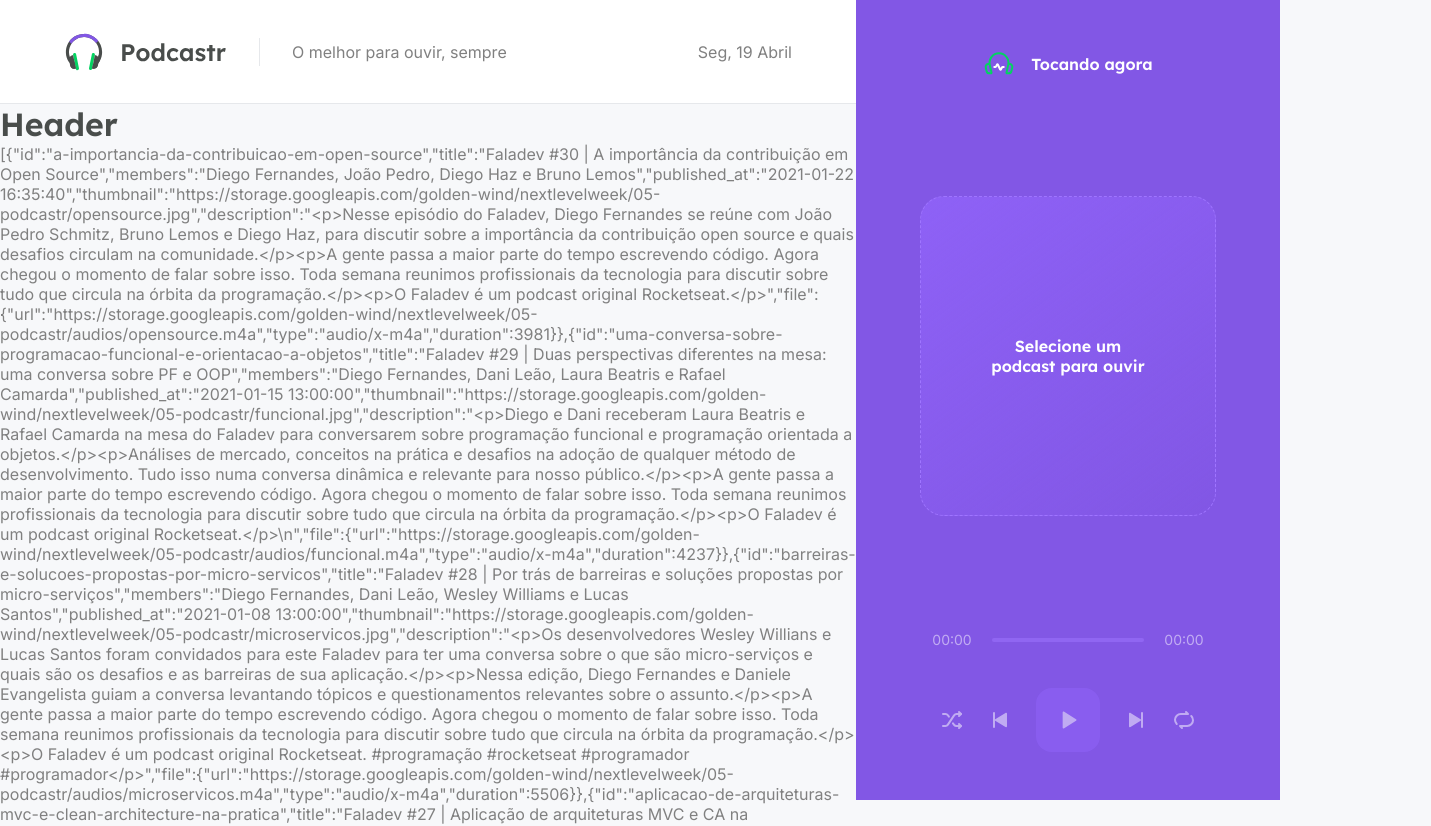
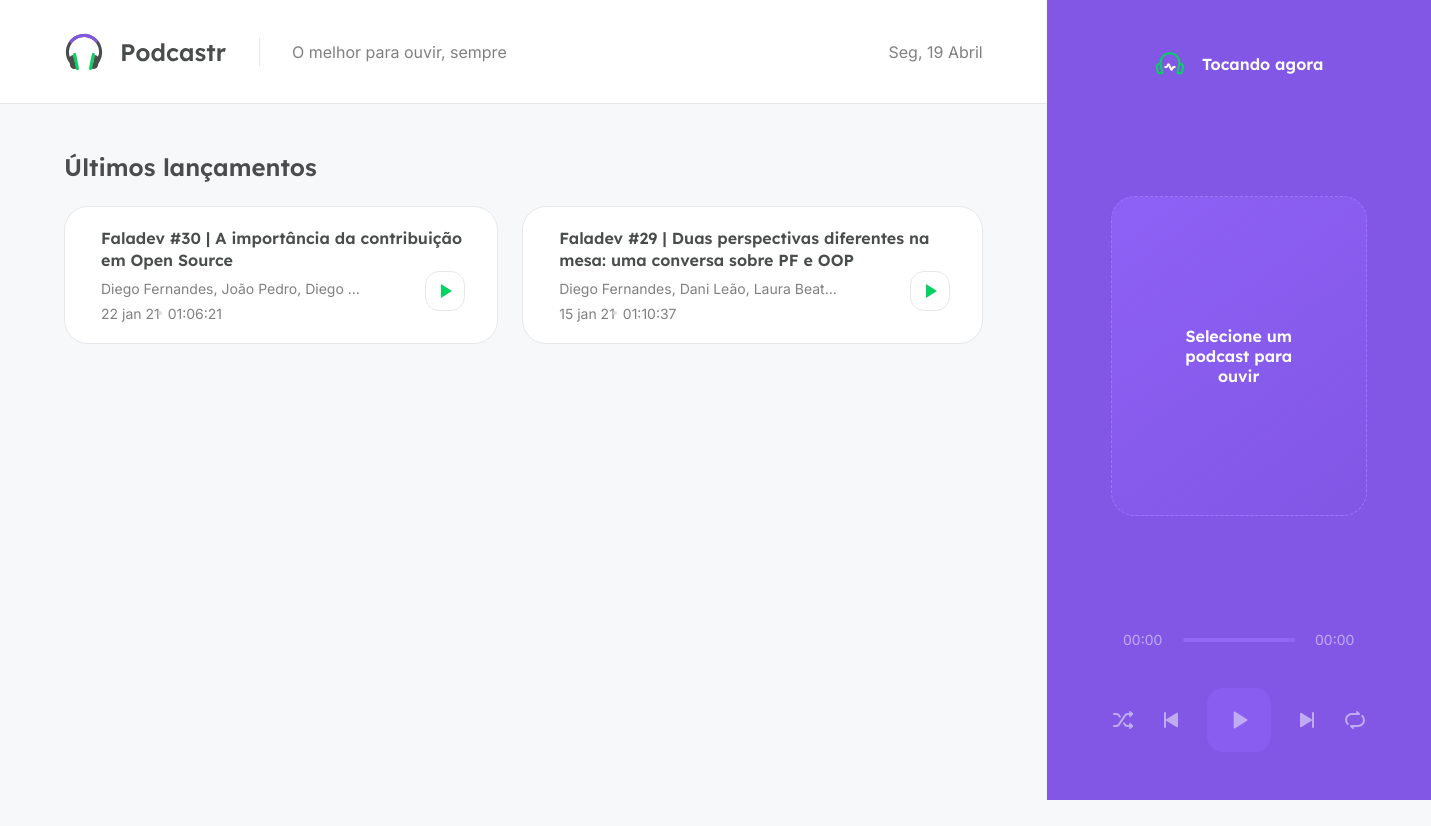
Before and after one commit to JCDMeira/podcastr-nlw5, a Next.js app: page / in a window 1280 px wide. Shown: the top 826 px of the page, 1431 px wide, since content can reach past the window. After the commit the page ends 800 px from the top, so only its background shows below. Built offline with nearby package versions, Linux system fonts and the light colour scheme; data requests are answered from the project's data file; grey boxes are pictures that could not be loaded.

Commit message:
Adiciona últimos episódios

```diff
--- /dev/null
+++ b/next.config.js
@@ -0,0 +1,5 @@
+module.exports = {
+    images:{
+        domains: ['storage.googleapis.com']
+    }
+}
--- a/package.json
+++ b/package.json
@@ -9,6 +9,7 @@
     "server": "json-server server.json -w -d 750 -p 3333"
   },
   "dependencies": {
+    "axios": "^0.21.1",
     "date-fns": "^2.21.1",
     "next": "10.1.3",
     "react": "17.0.2",
--- /dev/null
+++ b/src/pages/home.module.scss
@@ -0,0 +1,112 @@
+.homePage{
+    padding: 0 4rem;
+    height: calc(100vh - 6.5rem);
+    overflow-y: scroll;
+
+    h2{
+        margin-top: 3rem;
+        margin-bottom: 1.5rem;
+    }
+}
+.latesEpisodes{
+    ul{
+        list-style: none;
+        display: flex;
+        grid-template-columns: repeat(2, 1fr);
+        gap: 1.5rem;
+
+        li{
+            background: var(--white);
+            border: 1px solid var(--gray-100);
+            padding: 1.25rem;
+            border-radius: 1.5rem;
+            position: relative;
+
+            display: flex;
+            align-items: center;
+
+            img{
+                width: 6rem;
+                height: 6rem;
+                border-radius: 1rem;
+            }
+
+            .episodeDetails{
+                flex: 1;
+                margin-left: 1rem;
+
+                a{
+                    display: block;
+                    color: var(--gray-800);
+                    font-family: Lexend, sans-serif;
+                    font-weight: 600;
+                    text-decoration: none;
+                    line-height: 1.4rem;
+
+                    &:hover{
+                        text-decoration: underline;
+                    }
+                }
+
+                p{
+                    font-size: 0.875rem;
+                    margin-top: 0.5rem;
+                    max-width: 70%;
+                    white-space: nowrap;
+                    overflow: hidden;
+                    text-overflow: ellipsis;
+                }
+
+                span{
+                    display: inline-block;
+                    margin-top: 0.5rem;
+                    font-size: 0.875rem;
+
+                    &:last-child{
+                        margin-left: 0.5;
+                        padding-left: 0.5rem;
+                        position: relative;
+
+                        &::before{
+                            content: "";
+                            width: 4px;
+                            height: 4px;
+                            border-radius: 2px;
+                            background-color: #ddd;
+                            position: absolute;
+                            left: 0;
+                            top: 50%;
+                            transform: translate(-50%, -50%);
+                        }
+                    }
+                }
+
+
+            }
+            button{
+                position: absolute;
+                right: 2rem;
+                bottom: 2rem;
+
+                width: 2.5rem;
+                height: 2.5rem;
+                background: var(--white);
+                border: 1px solid var(--gray-100);
+                border-radius: 0.875rem;
+                font-size: 0;
+
+                transition: filter 0.2s;
+
+                img{
+                    width: 1.5rem;
+                    height: 1.5rem;
+                }
+
+                &:hover{
+                    filter: brightness(0.95);
+                }
+            }
+        }
+    }
+
+}
--- a/src/pages/index.tsx
+++ b/src/pages/index.tsx
@@ -78,24 +78,108 @@
       _ torna mais performático. Todos acessando o mesmo HTML estático gerado.
 */
 
-export default function Home(props) {
-  console.log(props.episodes);
+import {GetStaticProps} from 'next';
+import Image from 'next/image';
+import {format, parseISO} from 'date-fns';
+import ptBR from 'date-fns/locale/pt-BR';
+import { api } from '../services/api';
+import { convertDurationToTimeString } from '../utils/convertDurationToTimeString';
 
+import styles from './home.module.scss';
+
+type Episode={
+  id: string;
+  title: string;
+  thumbnail: string;
+  description: string;
+  members: string;
+  duration: number;
+  durationAsString: string;
+  url: string;
+  publishedAt: string;
+}
+
+type HomeProps ={
+  latesEpisodes: Episode[];
+  allEpisodes: Episode[];
+}
+
+export default function Home({latesEpisodes, allEpisodes}: HomeProps) {
+  console.log(latesEpisodes);
   return (
-    <div>
-      <h1>Header</h1>
-      <p>{JSON.stringify(props.episodes)} </p>
+    <div className={styles.homePage}>
+      <section className={styles.latesEpisodes}>
+        <h2>Últimos lançamentos</h2>
+
+        <ul>
+        {latesEpisodes.map(episode =>{
+            return(
+              <li key={episode.id}>
+                <Image
+                width={192}
+                height={192}
+                src={episode.thumbnail}
+                alt={episode.title}
+                objectFit="cover"
+              />
+
+                <div className={styles.episodeDetails}>
+                  <a href="">{episode.title}</a>
+                  <p>{episode.members}</p>
+                  <span>{episode.publishedAt}</span>
+                  <span>{episode.durationAsString}</span>
+                </div>
+
+                <button type="button">
+                  <img src="/play-green.svg" alt="Tocar episódio"/>
+                </button>
+              </li>
+            )
+          })}
+        </ul>
+
+      </section>
+
+      <section className={styles.allEpisodes}>
+
+      </section>
     </div>
   )
 }
 
-export async function getStaticProps(){
-  const response = await fetch('http://localhost:3333/episodes')
-  const data = await response.json()
+export  const getStaticProps : GetStaticProps = async ()=>{
+
+  //_ Chama a API e busca os dados
+  const {data} = await api.get('episodes',{
+    params:{
+      _limit: 12,
+      _sort: 'published_at',
+      _order: 'desc'
+    }
+  })
+
+  //_ Formata os dados, para que não fique a formatação no return
+  const episodes= data.map(episode => {
+    return{
+      id: episode.id,
+      title: episode.title,
+      thumbnail: episode.thumbnail,
+      members: episode.members,
+      publishedAt: format(parseISO(episode.published_at), 'd MMM yy', {locale: ptBR}),
+      duration: Number(episode.file.duration),
+      durationAsString: convertDurationToTimeString(Number(episode.file.duration)),
+      descripton: episode.description,
+      url: episode.file.url,
+    }
+  })
+
+  const latesEpisodes = episodes.slice(0, 2);
+  const allEpisodes = episodes.slice(2, episodes.length);
 
   return{
     props:{
-      episodes: data,
+      latesEpisodes,
+      allEpisodes,
     },
     revalidate: 60 * 60 * 8, //_ gera nova versão
   }
--- /dev/null
+++ b/src/services/api.ts
@@ -0,0 +1,5 @@
+import axios from 'axios';
+
+export const api = axios.create({
+    baseURL: "http://localhost:3333/"
+})
--- /dev/null
+++ b/src/utils/convertDurationToTimeString.ts
@@ -0,0 +1,10 @@
+export function convertDurationToTimeString(duration: number){
+    const hours = Math.floor(duration/3600);
+    const minutes = Math.floor((duration%3600/60));
+    const seconds= duration % 60;
+
+    const timeString = [ hours, minutes, seconds]
+        .map(unit => String(unit).padStart(2, '0'))
+        .join(':')
+    return timeString;
+}
```
Also changed, not shown: 1 other file (tests, documents, lock files or other folders).
